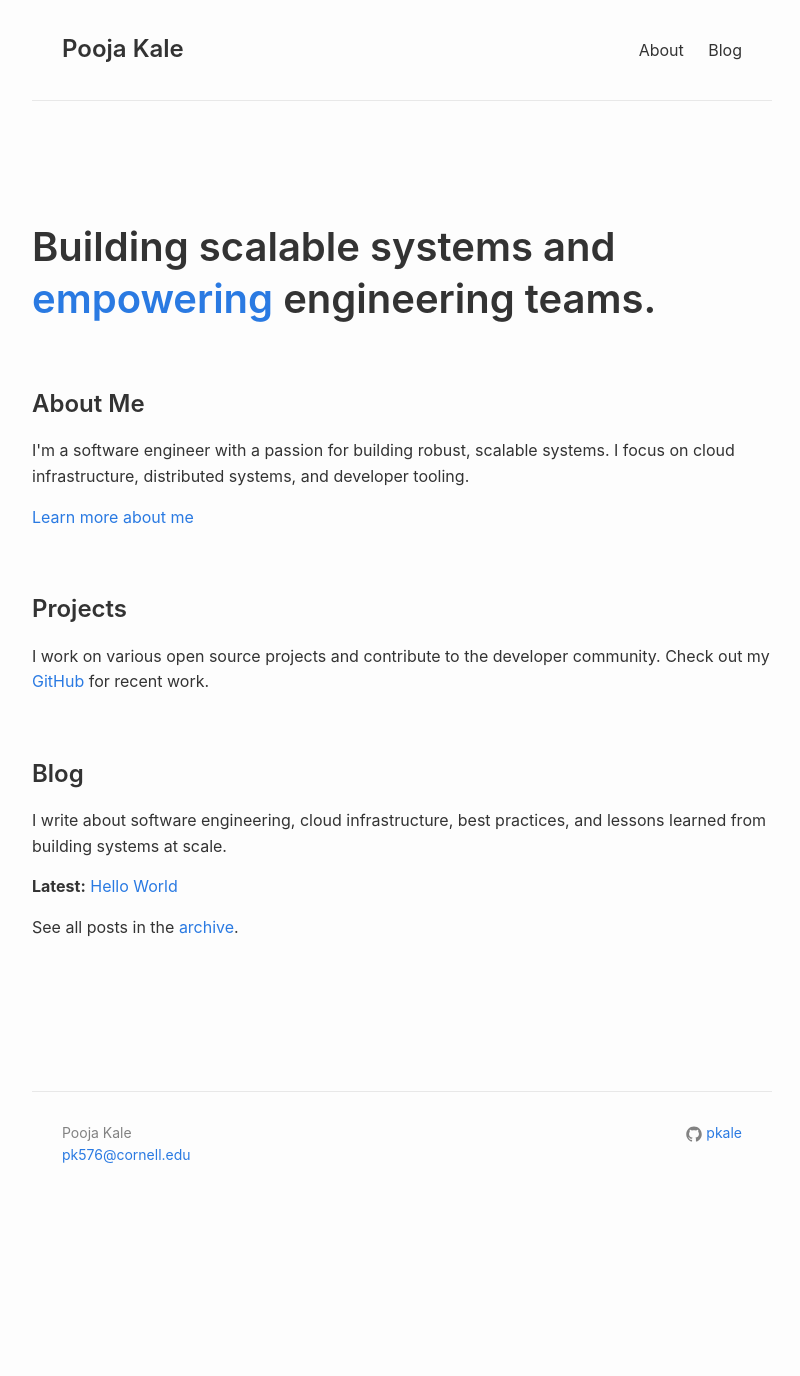
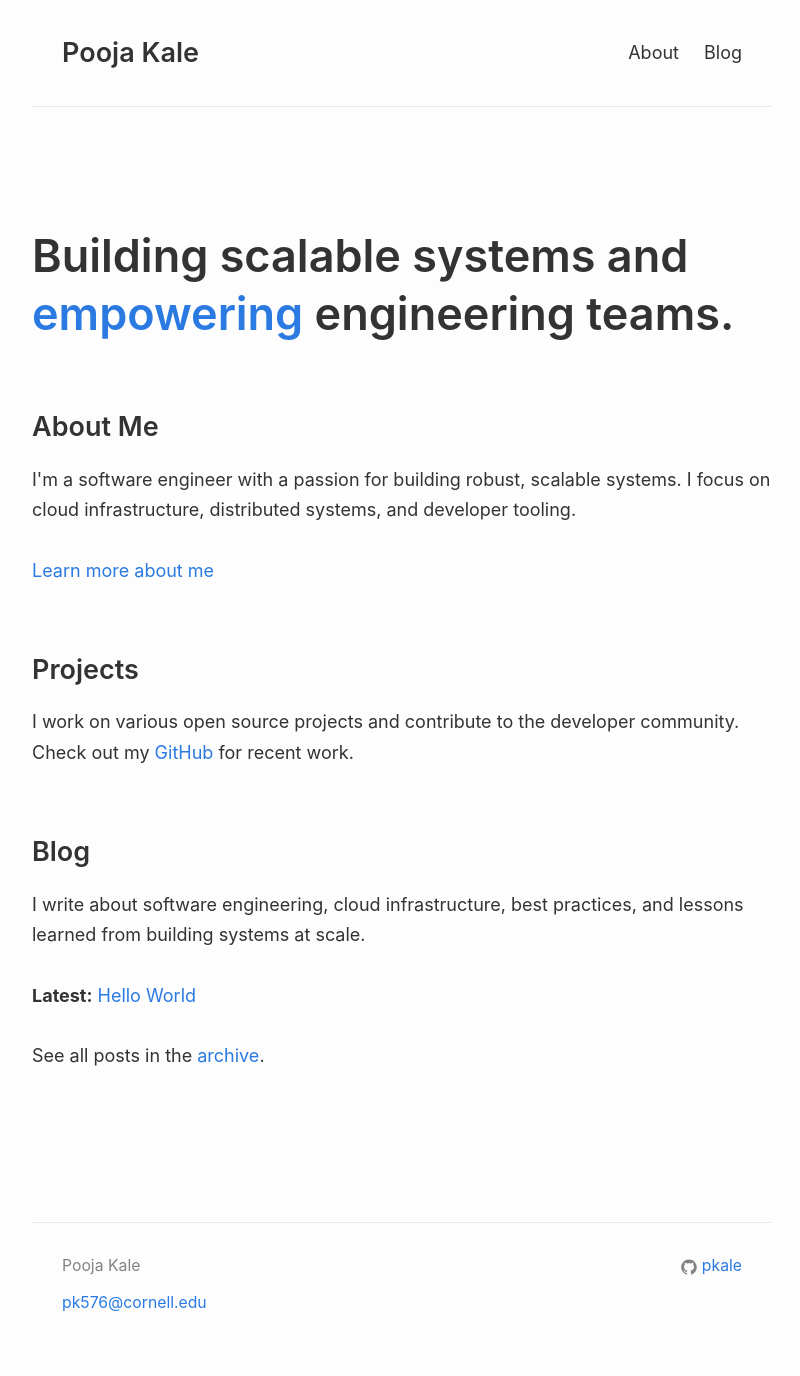
Before and after one commit to pkale/poojakale.github.io, a Jekyll site: the page built from index.html, in a window 1280 px wide. Shown: the whole page, without its empty margins (238-1038 px from the left). Built offline with Jekyll 4.4.1, drawn with Linux system fonts in a browser that asks for light colours; the list of posts is cut into pages by our own code; before the commit the page ends 1211 px from its top, so only the background shows below that.

Commit message:
Improve typography and readability
Increased font size to 18px, line-height to 1.7, and added spacing to content containers.

```diff
--- a/css/main.scss
+++ b/css/main.scss
@@ -5,10 +5,10 @@
 
 // Base variables
 $base-font-family: -apple-system, BlinkMacSystemFont, "Segoe UI", Roboto, Helvetica, Arial, sans-serif;
-$base-font-size:   16px;
+$base-font-size:   18px;
 $base-font-weight: 400;
 $small-font-size:  $base-font-size * 0.875;
-$base-line-height: 1.6;
+$base-line-height: 1.7;
 
 $spacing-unit:     30px;
 
@@ -54,7 +54,11 @@ h2 { font-size: 1.5em; }
 h3 { font-size: 1.25em; }
 
 p, ul, ol {
-  margin-bottom: $spacing-unit / 2;
+  margin-bottom: $spacing-unit;
+}
+
+li {
+  margin-bottom: $spacing-unit / 3;
 }
 
 a {
@@ -81,6 +85,12 @@ a {
 
 .page-content {
   padding: $spacing-unit 0;
+}
+
+.post {
+  max-width: $content-width;
+  margin: 0 auto;
+  padding: 0 $spacing-unit;
 }
 
 #content {
```
